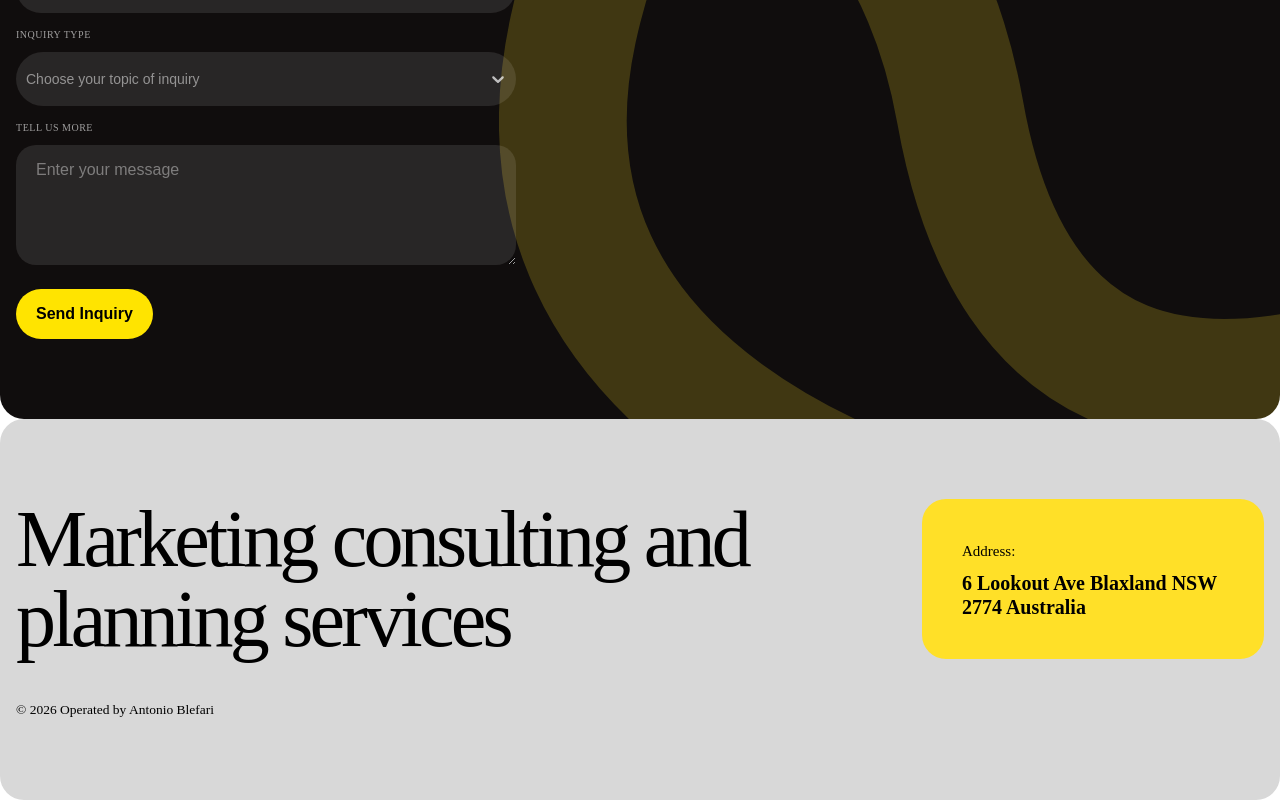
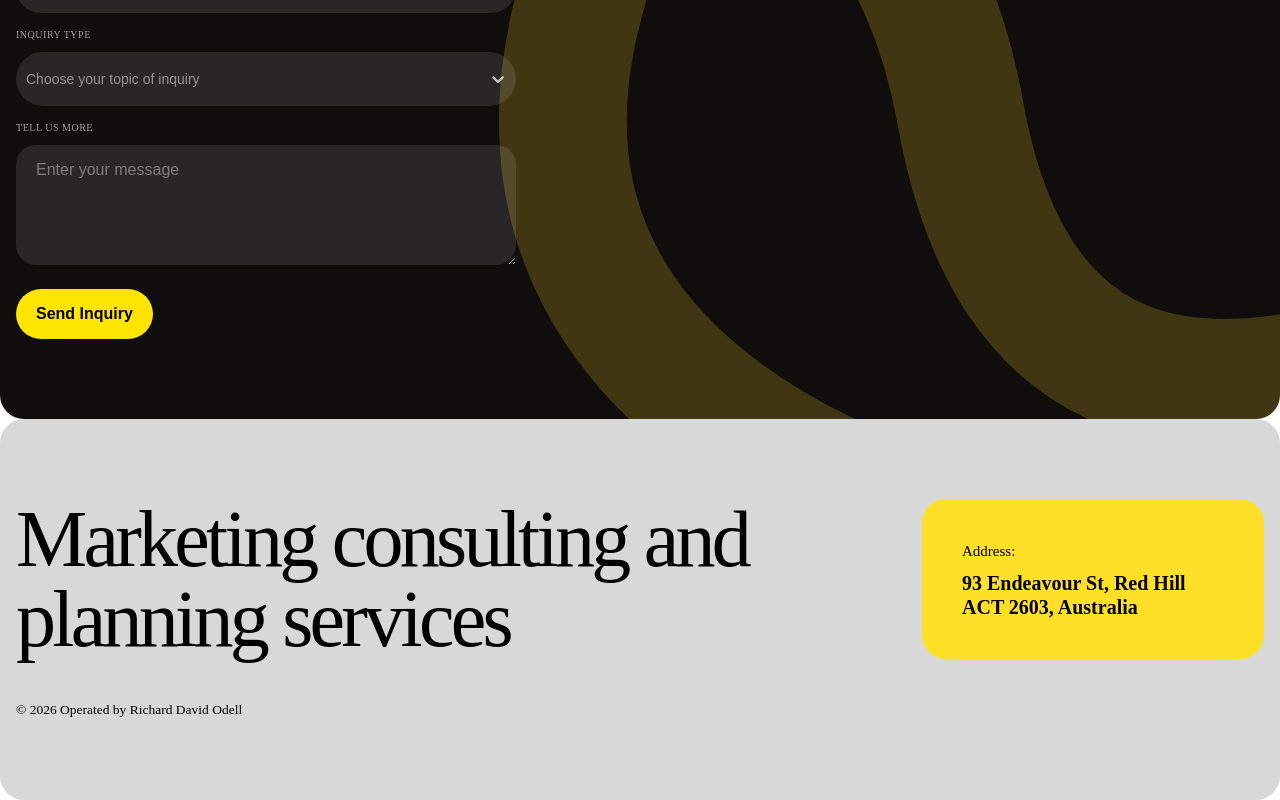
Before and after one commit to born2bemedia/odell-marketing, a Next.js app: page /en in a window 1280 px wide. Shown: the part 4297-5097 px from the top of the page. Built offline with nearby package versions, Linux system fonts and the light colour scheme; a web font is replaced by a local one.

Commit message:
Update project branding: change project name and metadata references from 'blefariconsult' to 'odell-marketing', including updates to the footer address and Open Graph titles.

```diff
--- a/package.json
+++ b/package.json
@@ -1,5 +1,5 @@
 {
-  "name": "blefariconsult",
+  "name": "odell-marketing",
   "version": "0.1.0",
   "private": true,
   "type": "module",
--- a/src/app/[locale]/(home)/components/HomeFooter/HomeFooter.tsx
+++ b/src/app/[locale]/(home)/components/HomeFooter/HomeFooter.tsx
@@ -1,15 +1,15 @@
-"use client";
+'use client';
 
-import { motion } from "framer-motion";
+import { motion } from 'framer-motion';
 
-import { fadeInUp } from "@/shared/lib/helpers/animations";
+import { fadeInUp } from '@/shared/lib/helpers/animations';
 
-import styles from "./HomeFooter.module.scss";
+import styles from './HomeFooter.module.scss';
 
 export const HomeFooter = () => {
   return (
     <section className={styles.home_footer}>
-      <div className={"container"}>
+      <div className={'container'}>
         <div className={styles.home_footer__row}>
           <motion.h2
             initial="hidden"
@@ -28,11 +28,11 @@ export const HomeFooter = () => {
             variants={fadeInUp}
           >
             <span>Address:</span>
-            <p>6 Lookout Ave Blaxland NSW 2774 Australia</p>
+            <p>93 Endeavour St, Red Hill ACT 2603, Australia</p>
           </motion.div>
         </div>
         <div className={styles.home_footer__copy}>
-          © {new Date().getFullYear()} Operated by Antonio Blefari
+          © {new Date().getFullYear()} Operated by Richard David Odell
         </div>
       </div>
     </section>
--- a/src/app/[locale]/layout.tsx
+++ b/src/app/[locale]/layout.tsx
@@ -114,12 +114,14 @@ const switzer = localFont({
 });
 
 export const metadata: Metadata = {
-  title: 'Marketing Consulting & Campaign Planning | Antonio Blefari',
-  description: 'Independent marketing consulting, campaign planning, and marketing planning services. Structured decision-making, clear priorities, and documented strategies. Based in Australia.',
+  title: 'Marketing Consulting & Campaign Planning | Richard David Odell',
+  description:
+    'Independent marketing consulting, campaign planning, and marketing planning services. Structured decision-making, clear priorities, and documented strategies. Based in Australia.',
   openGraph: {
-    title: 'Marketing Consulting & Campaign Planning | Antonio Blefari',
-    description: 'Independent marketing consulting, campaign planning, and marketing planning services. Structured decision-making, clear priorities, and documented strategies. Based in Australia.',
-    images: 'https://blefariconsult.com/meta.png',
+    title: 'Marketing Consulting & Campaign Planning | Richard David Odell',
+    description:
+      'Independent marketing consulting, campaign planning, and marketing planning services. Structured decision-making, clear priorities, and documented strategies. Based in Australia.',
+    //images: 'https://odell-marketing.com/meta.png',
   },
 };
 
@@ -136,9 +138,7 @@ export default async function RootLayout({
     <html lang={locale}>
       {/* <GoogleAnalytics gaId="G-7YSW5B6JKV" /> */}
       <body className={cn(onest.variable, switzer.variable)}>
-        <NextIntlClientProvider>
-          {children}
-        </NextIntlClientProvider>
+        <NextIntlClientProvider>{children}</NextIntlClientProvider>
       </body>
     </html>
   );
```
Also changed, not shown: 1 other file (tests, documents, lock files or other folders).
